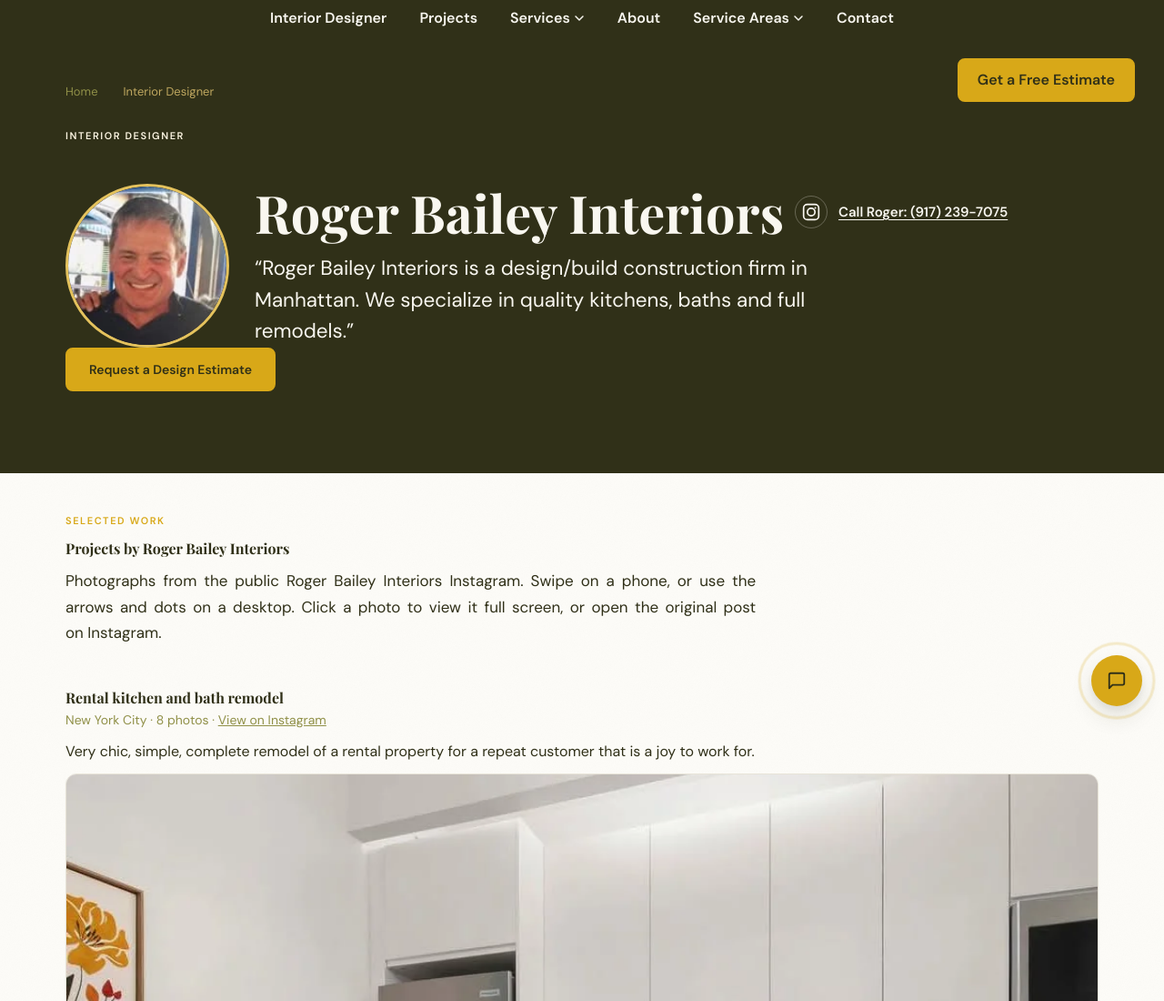
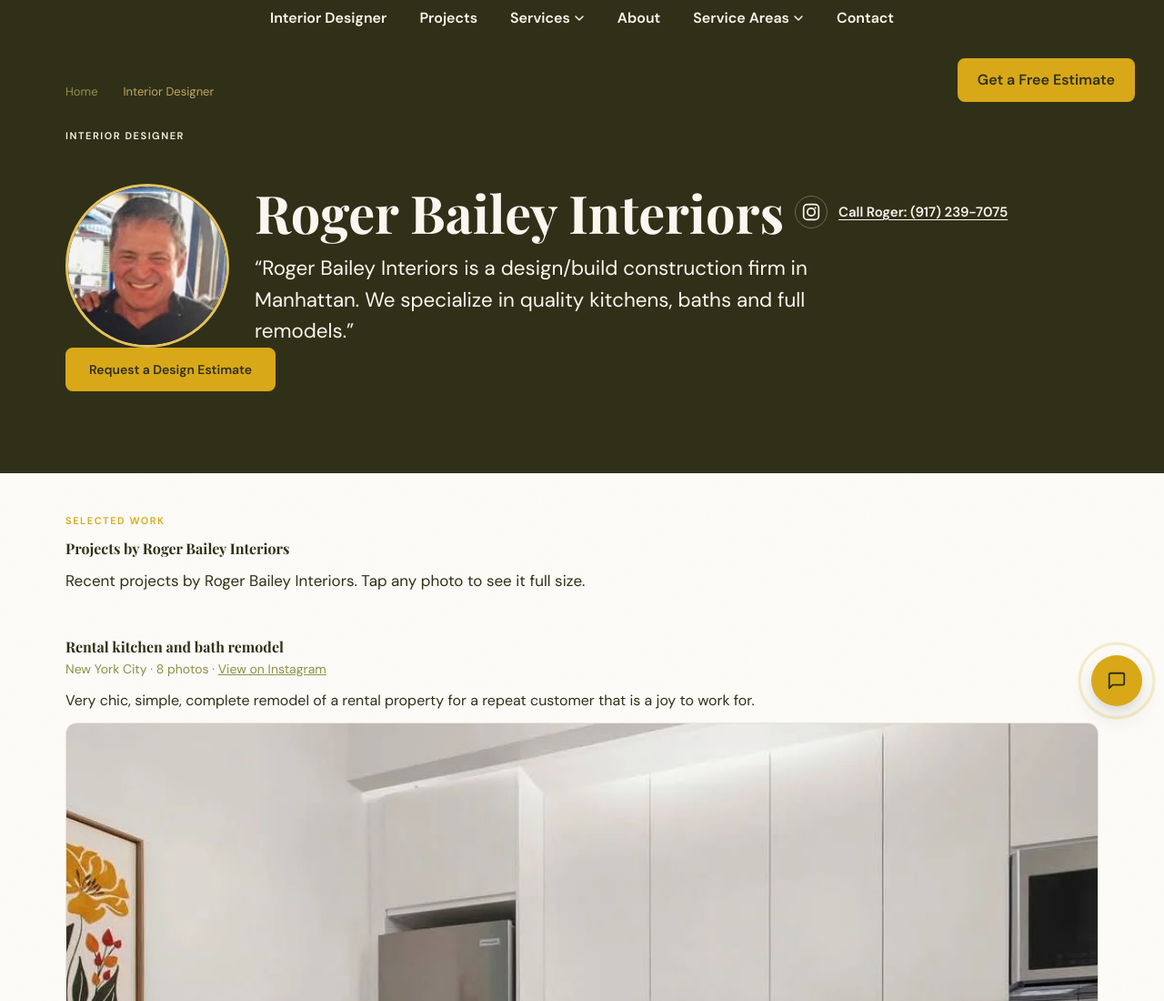
Before and after one commit to Okapi2255/trimoco-site, a website: page public/designer/index.html in a window 1280 px wide. Shown: the top 1100 px of the page at 91% size. Drawn offline with Linux system fonts and the light colour scheme; grey boxes are pictures that could not be loaded.

Commit message:
Shorten the /designer/ gallery intro line
Replace the Instagram swipe instructions with a brief recent-projects
line, as Ackeme approved.

```diff
--- a/public/designer/index.html
+++ b/public/designer/index.html
@@ -349,7 +349,7 @@ Contact
       <div>
         <span class="section-label">Selected work</span>
         <h2 id="portfolio-heading" class="font-heading text-[clamp(1.6rem,3.2vw,2.15rem)] font-bold leading-[1.2] text-text mb-3">Projects by Roger Bailey Interiors</h2>
-        <p class="text-[1.0625rem] leading-[1.65] text-text max-w-[65ch] m-0">Photographs from the public Roger Bailey Interiors Instagram. Swipe on a phone, or use the arrows and dots on a desktop. Click a photo to view it full screen, or open the original post on Instagram.</p>
+        <p class="text-[1.0625rem] leading-[1.65] text-text max-w-[65ch] m-0">Recent projects by Roger Bailey Interiors. Tap any photo to see it full size.</p>
       </div>
       <article class="flex flex-col gap-3" id="nyc-rental-remodel">
   <div class="flex flex-col gap-1">
```
